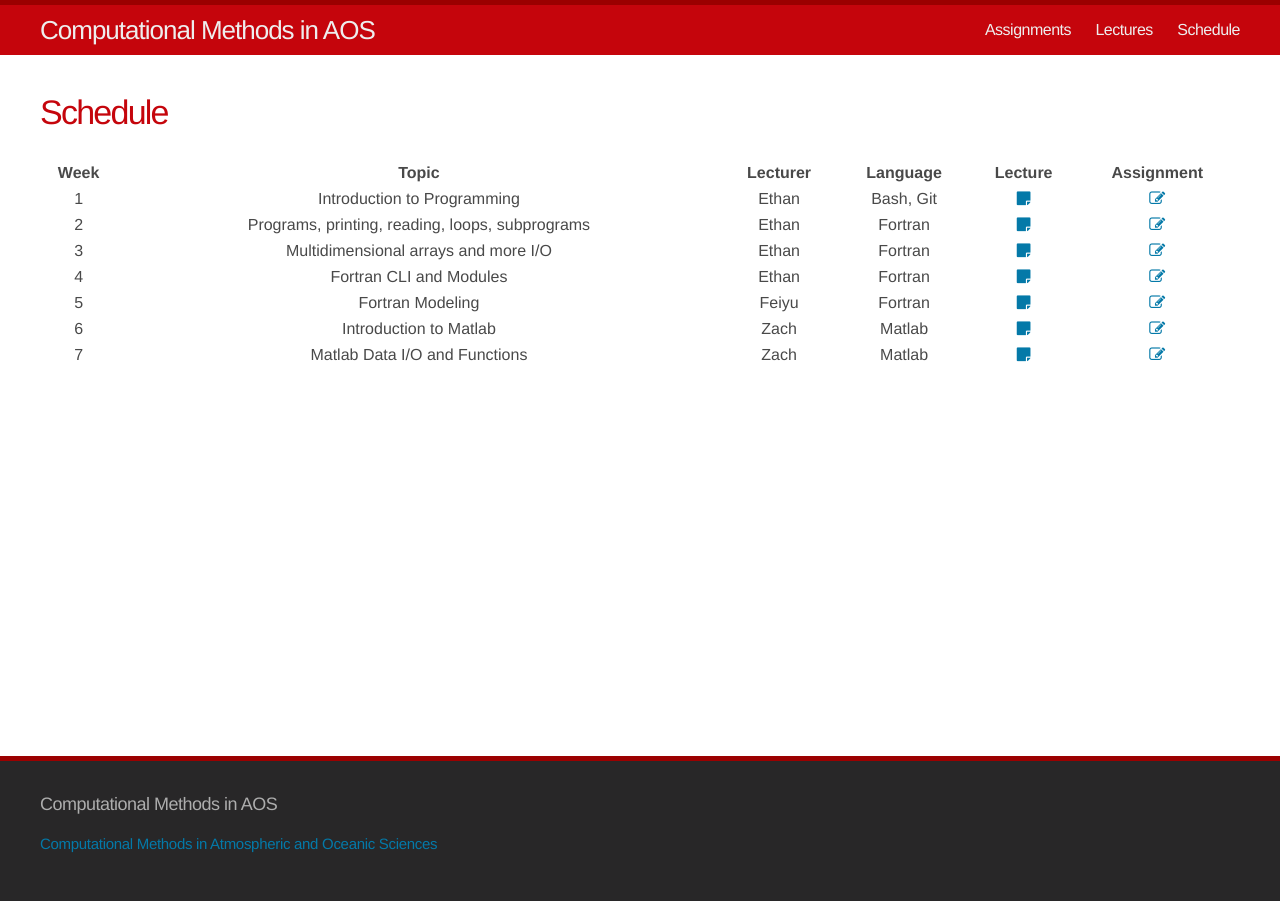
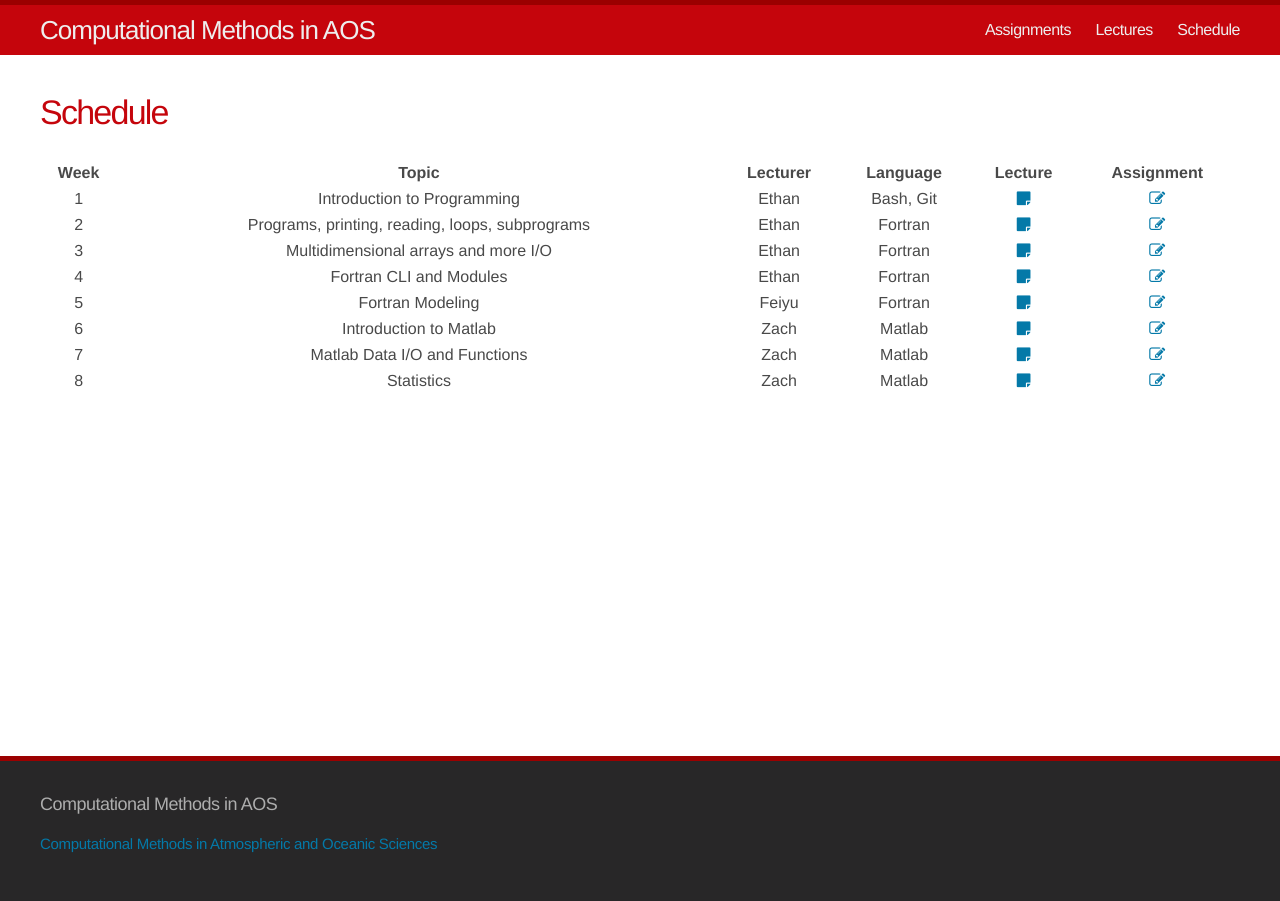
Before and after one commit to AOS573-2017/aos573-2017.github.io, a Jekyll site: the page built from schedule.md, in a window 1280 px wide. Built offline with Jekyll 4.4.1, drawn with Linux system fonts in a browser that asks for light colours.

Commit message:
Update schedule

```diff
--- a/schedule.md
+++ b/schedule.md
@@ -13,4 +13,6 @@ permalink: /schedule/
 <tr><td>5</td><td>Fortran Modeling</td><td>Feiyu</td><td>Fortran</td><td><a href="/lectures/5-fortran-modeling.html"><i class="fa fa-sticky-note"></i></a></td><td><a href="/assignments/5-fortran-modeling.html"><i class="fa fa-pencil-square-o"></i></a></td></tr>
 <tr><td>6</td><td>Introduction to Matlab</td><td>Zach</td><td>Matlab</td><td><a href="/lectures/6-matlab_intro.html"><i class="fa fa-sticky-note"></i></a></td><td><a href="/assignments/6-matlab1.html"><i class="fa fa-pencil-square-o"></i></a></td></tr>
 <tr><td>7</td><td>Matlab Data I/O and Functions</td><td>Zach</td><td>Matlab</td><td><a href="/lectures/7-matlab_reading.html"><i class="fa fa-sticky-note"></i></a></td><td><a href="/assignments/7-matlab2.html"><i class="fa fa-pencil-square-o"></i></a></td></tr>
+<tr><td>8</td><td>Statistics</td><td>Zach</td><td>Matlab</td><td><a href="/lectures/8-matlab_statistics.html"><i class="fa fa-sticky-note"></i></a></td><td><a href="/assignments/8-matlab3.html"><i class="fa fa-pencil-square-o"></i></a></td></tr>
+
 </table>
```
